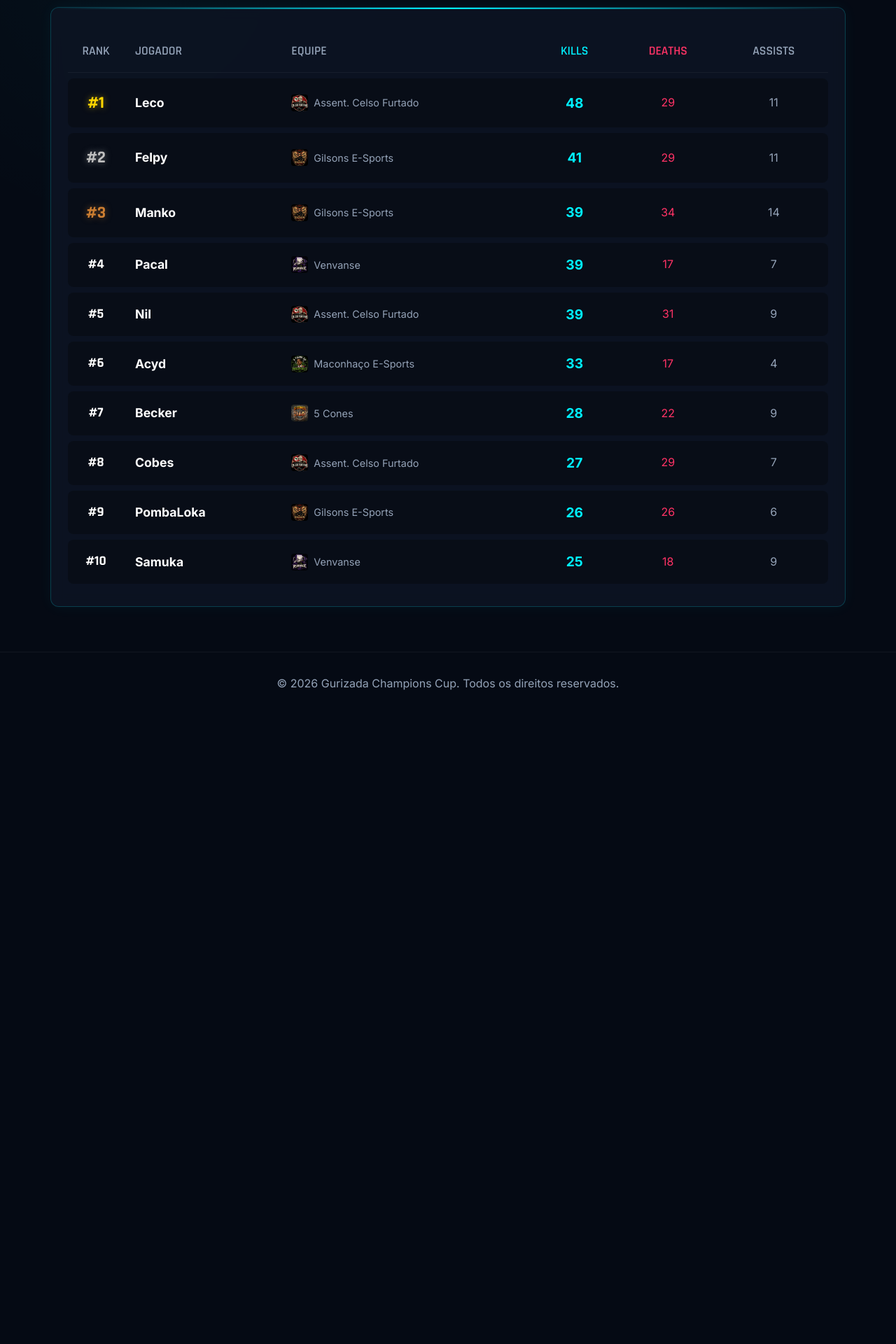
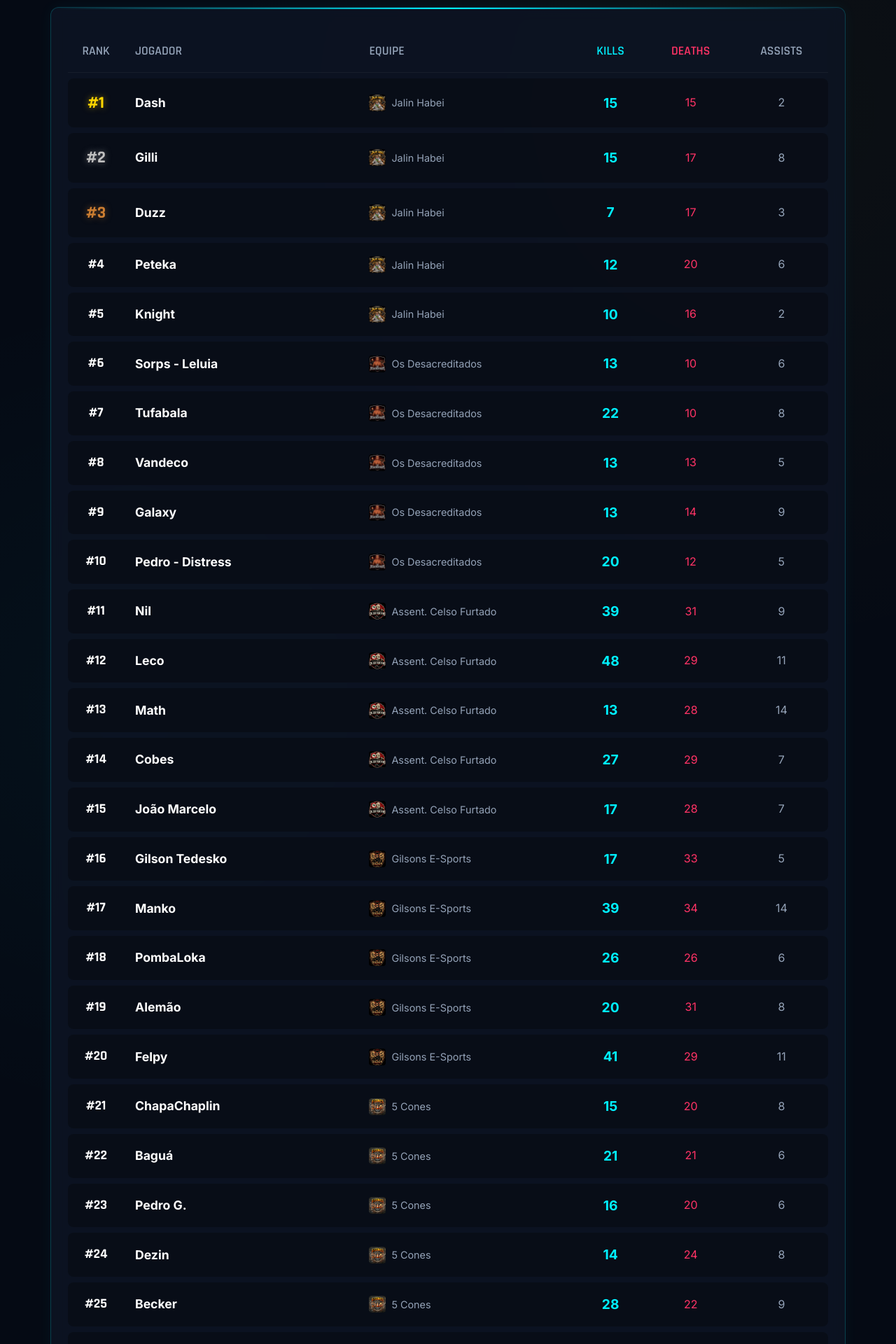
Before and after one commit to emannuelpetryy/gurizadachampions, a Next.js app: page /ranking in a window 1280 px wide. Shown: the part 1120-3040 px from the top of the page at 70% size. Before the commit the page ends 2142 px from the top, so only its background shows below. Built offline with nearby package versions, Linux system fonts and the light colour scheme.

Commit message:
Update match details and full KDA ranking

```diff
--- a/src/app/data.ts
+++ b/src/app/data.ts
@@ -19,23 +19,72 @@ export const matches = [
 ];
 
 export const matchDetails: Record<string, any> = {
-  '4': {
-    map: 'Anúbis',
-    roundsA: 13,
-    roundsB: 10,
+  '1': {
+    map: 'Mirage', roundsA: 0, roundsB: 1,
     teamA_stats: [
-      { name: 'acyd', kills: 33, deaths: 17, assists: 4 },
-      { name: 'Majaster', kills: 19, deaths: 18, assists: 8 },
-      { name: 'Lucaaas TA LÁ', kills: 15, deaths: 18, assists: 7 },
-      { name: 'EasyMoneyrasta', kills: 10, deaths: 17, assists: 6 },
-      { name: 'LaColombia', kills: 7, deaths: 18, assists: 6 },
+      { name: 'Dash', kills: 15, deaths: 15, assists: 2 },
+      { name: 'Gilli', kills: 15, deaths: 17, assists: 8 },
+      { name: 'Duzz', kills: 7, deaths: 17, assists: 3 },
+      { name: 'Peteka', kills: 12, deaths: 20, assists: 6 },
+      { name: 'Knight', kills: 10, deaths: 16, assists: 2 },
     ],
     teamB_stats: [
-      { name: 'sk | oliveira7f', kills: 22, deaths: 16, assists: 7 },
-      { name: 'White Lemon | Giuseppe Lagos', kills: 21, deaths: 18, assists: 5 },
-      { name: 'kyousuke666', kills: 20, deaths: 16, assists: 6 },
+      { name: 'Sorps - Leluia', kills: 13, deaths: 10, assists: 6 },
+      { name: 'Tufabala', kills: 22, deaths: 10, assists: 8 },
+      { name: 'Vandeco', kills: 13, deaths: 13, assists: 5 },
+      { name: 'Galaxy', kills: 13, deaths: 14, assists: 9 },
+      { name: 'Pedro - Distress', kills: 20, deaths: 12, assists: 5 },
+    ]
+  },
+  '2': {
+    map: 'Inferno', roundsA: 0, roundsB: 1,
+    teamA_stats: [
+      { name: 'Nil', kills: 39, deaths: 31, assists: 9 },
+      { name: 'Leco', kills: 48, deaths: 29, assists: 11 },
+      { name: 'Math', kills: 13, deaths: 28, assists: 14 },
+      { name: 'Cobes', kills: 27, deaths: 29, assists: 7 },
+      { name: 'João Marcelo', kills: 17, deaths: 28, assists: 7 },
+    ],
+    teamB_stats: [
+      { name: 'Gilson Tedesko', kills: 17, deaths: 33, assists: 5 },
+      { name: 'Manko', kills: 39, deaths: 34, assists: 14 },
+      { name: 'PombaLoka', kills: 26, deaths: 26, assists: 6 },
+      { name: 'Alemão', kills: 20, deaths: 31, assists: 8 },
+      { name: 'Felpy', kills: 41, deaths: 29, assists: 11 },
+    ]
+  },
+  '3': {
+    map: 'Nuke', roundsA: 0, roundsB: 1,
+    teamA_stats: [
+      { name: 'ChapaChaplin', kills: 15, deaths: 20, assists: 8 },
+      { name: 'Baguá', kills: 21, deaths: 21, assists: 6 },
+      { name: 'Pedro G.', kills: 16, deaths: 20, assists: 6 },
+      { name: 'Dezin', kills: 14, deaths: 24, assists: 8 },
+      { name: 'Becker', kills: 28, deaths: 22, assists: 9 },
+    ],
+    teamB_stats: [
+      { name: 'Pacal', kills: 39, deaths: 17, assists: 7 },
+      { name: 'Samuka', kills: 25, deaths: 18, assists: 9 },
+      { name: 'Manu', kills: 19, deaths: 18, assists: 6 },
+      { name: 'Duzão', kills: 10, deaths: 20, assists: 11 },
+      { name: 'Baronelis', kills: 13, deaths: 21, assists: 11 },
+    ]
+  },
+  '4': {
+    map: 'Anúbis', roundsA: 1, roundsB: 0,
+    teamA_stats: [
+      { name: 'Gusta', kills: 19, deaths: 18, assists: 8 },
+      { name: 'Acyd', kills: 33, deaths: 17, assists: 4 },
+      { name: 'Do Not Remove - Lucas', kills: 15, deaths: 18, assists: 7 },
+      { name: 'Tricke', kills: 10, deaths: 17, assists: 6 },
+      { name: 'Natan', kills: 7, deaths: 18, assists: 6 },
+    ],
+    teamB_stats: [
       { name: 'Hallow', kills: 14, deaths: 19, assists: 6 },
-      { name: 'b1tplz', kills: 11, deaths: 19, assists: 4 },
+      { name: 'DaddyMnny', kills: 20, deaths: 16, assists: 6 },
+      { name: 'Fernandin 666', kills: 22, deaths: 16, assists: 7 },
+      { name: 'Giuseppe Lagos', kills: 21, deaths: 18, assists: 5 },
+      { name: 'B1tz', kills: 11, deaths: 19, assists: 4 },
     ]
   }
 };
@@ -54,18 +103,20 @@ export const groupB = [
   { teamId: 'whitelemon', p: 0, pj: 1, v: 0, d: 1 },
 ];
 
-export const players = [
-  { name: 'Leco', teamId: 'assentamento', kills: 48, deaths: 29, assists: 11 },
-  { name: 'Felpy', teamId: 'gilsons', kills: 41, deaths: 29, assists: 11 },
-  { name: 'Manko', teamId: 'gilsons', kills: 39, deaths: 34, assists: 14 },
-  { name: 'Pacal', teamId: 'venvanse', kills: 39, deaths: 17, assists: 7 },
-  { name: 'Nil', teamId: 'assentamento', kills: 39, deaths: 31, assists: 9 },
-  { name: 'Acyd', teamId: 'maconhaco', kills: 33, deaths: 17, assists: 4 },
-  { name: 'Becker', teamId: '5cones', kills: 28, deaths: 22, assists: 9 },
-  { name: 'Cobes', teamId: 'assentamento', kills: 27, deaths: 29, assists: 7 },
-  { name: 'PombaLoka', teamId: 'gilsons', kills: 26, deaths: 26, assists: 6 },
-  { name: 'Samuka', teamId: 'venvanse', kills: 25, deaths: 18, assists: 9 },
-];
+// Re-computando a lista global de players a partir das matchDetails para ter o DB exato.
+export const players: Array<{name: string, teamId: string, kills: number, deaths: number, assists: number}> = [];
+const addPlayersToGlobal = (matchDetailsMap: Record<string, any>, matchId: string, teamAId: string, teamBId: string) => {
+  const details = matchDetailsMap[matchId];
+  if (details) {
+    details.teamA_stats.forEach((p: any) => players.push({ name: p.name, teamId: teamAId, kills: p.kills, deaths: p.deaths, assists: p.assists }));
+    details.teamB_stats.forEach((p: any) => players.push({ name: p.name, teamId: teamBId, kills: p.kills, deaths: p.deaths, assists: p.assists }));
+  }
+};
+
+addPlayersToGlobal(matchDetails, '1', 'jalin', 'desacreditados');
+addPlayersToGlobal(matchDetails, '2', 'assentamento', 'gilsons');
+addPlayersToGlobal(matchDetails, '3', '5cones', 'venvanse');
+addPlayersToGlobal(matchDetails, '4', 'maconhaco', 'whitelemon');
 
 export const tiers = {
   S: [
```
Also changed, not shown: src/app/page.tsx (+12 -47 lines).
